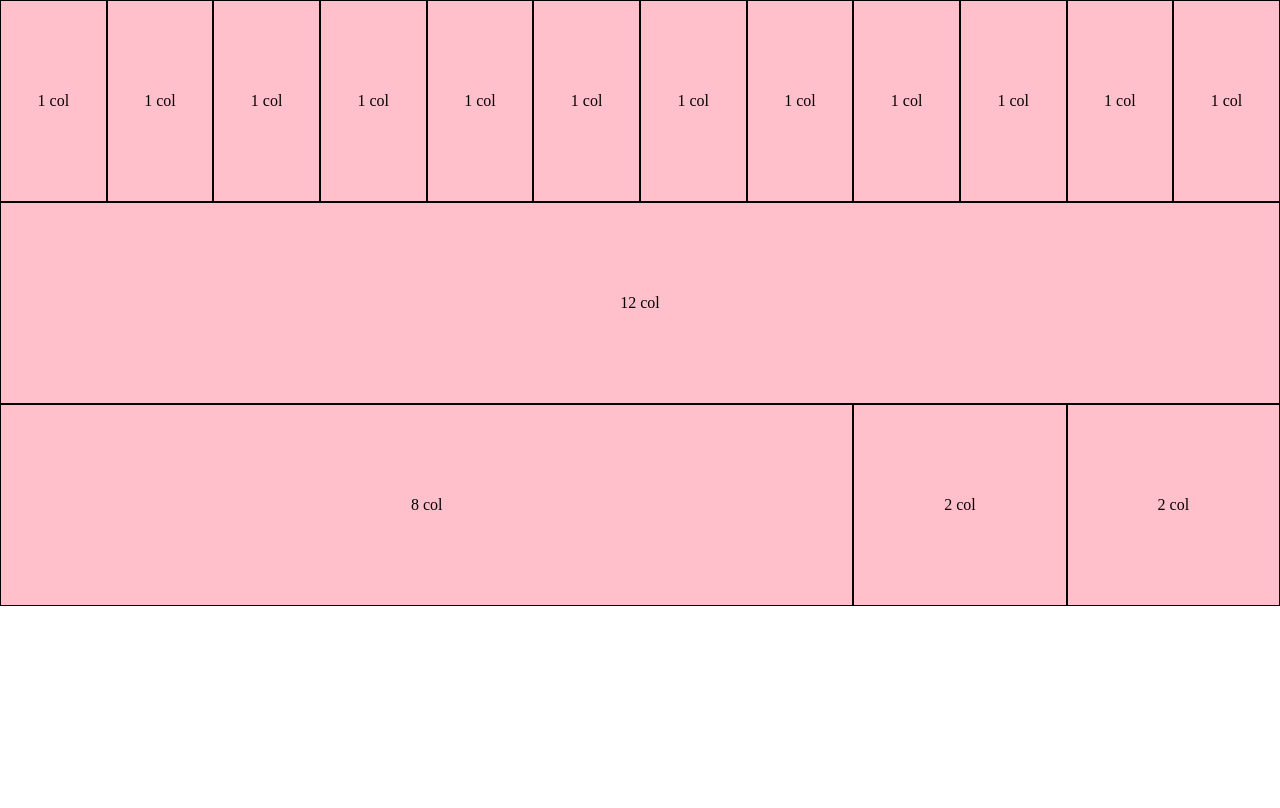
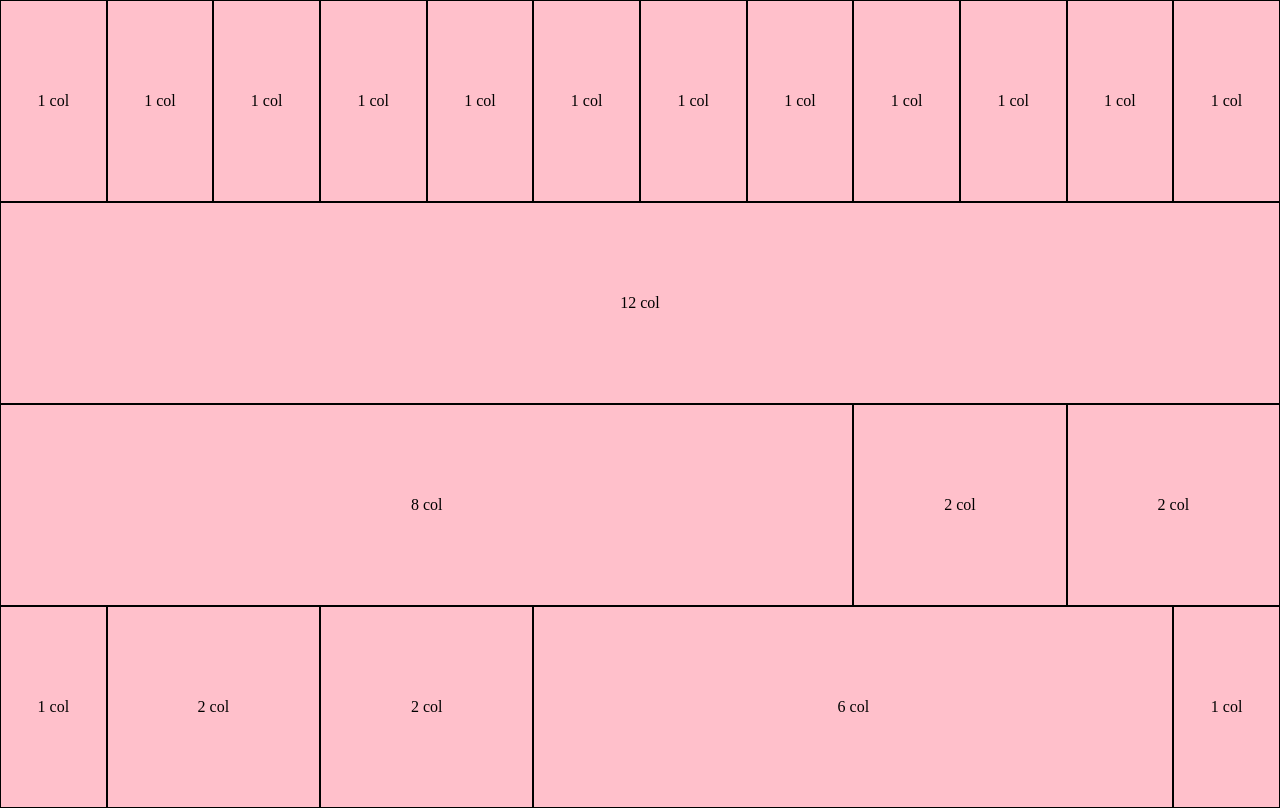
Before and after one commit to DamianoD88/html-css-12bool, a plain HTML site: page index.html in a window 1280 px wide. Drawn offline with Linux system fonts and the light colour scheme.

Commit message:
add quarta riga

```diff
--- a/css/style.css
+++ b/css/style.css
@@ -1,6 +1,6 @@
 
 
-.col-xs-1, .col-xs-12, .col-xs-8, .col-xs-2  {
+.col-xs-1, .col-xs-12, .col-xs-8, .col-xs-2, .col-xs-6  {
     display: flex;
     flex-wrap: wrap;
     justify-content: center;
--- a/index.html
+++ b/index.html
@@ -76,6 +76,27 @@
 
             </div>
 
+            <!-- quarta riga -->
+
+            <div class="row">
+                <div class="col-xs-1">
+                    <div class="box">1 col</div>
+                </div>
+                <div class="col-xs-2">
+                    <div class="box">2 col</div>
+                </div>
+                <div class="col-xs-2">
+                    <div class="box">2 col</div>
+                </div>
+                <div class="col-xs-6">
+                    <div class="box">6 col</div>
+                </div>
+                <div class="col-xs-1">
+                    <div class="box">1 col</div>
+                </div>
+
+            </div>
+
 
 
 
```
